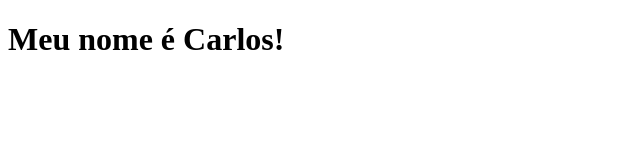
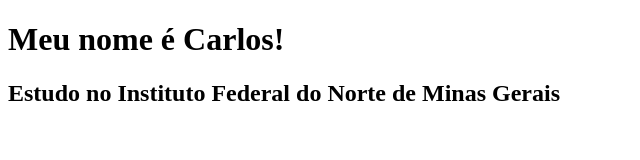
Before and after one commit to cadugoncalvesb/Combo-Plus-IFNMG, a plain HTML site: page indexsz.html in a window 1280 px wide. Shown: the whole page, without its empty margins (0-640 px from the left). Drawn offline with Linux system fonts and the light colour scheme.

Commit message:
Update indexsz.html

```diff
--- a/indexsz.html
+++ b/indexsz.html
@@ -8,6 +8,7 @@
 </head>
 <body>
     <h1> Meu nome é Carlos! </h1>
+    <h2> Estudo no Instituto Federal do Norte de Minas Gerais</h2>
 </body>
 
 </html>
```
